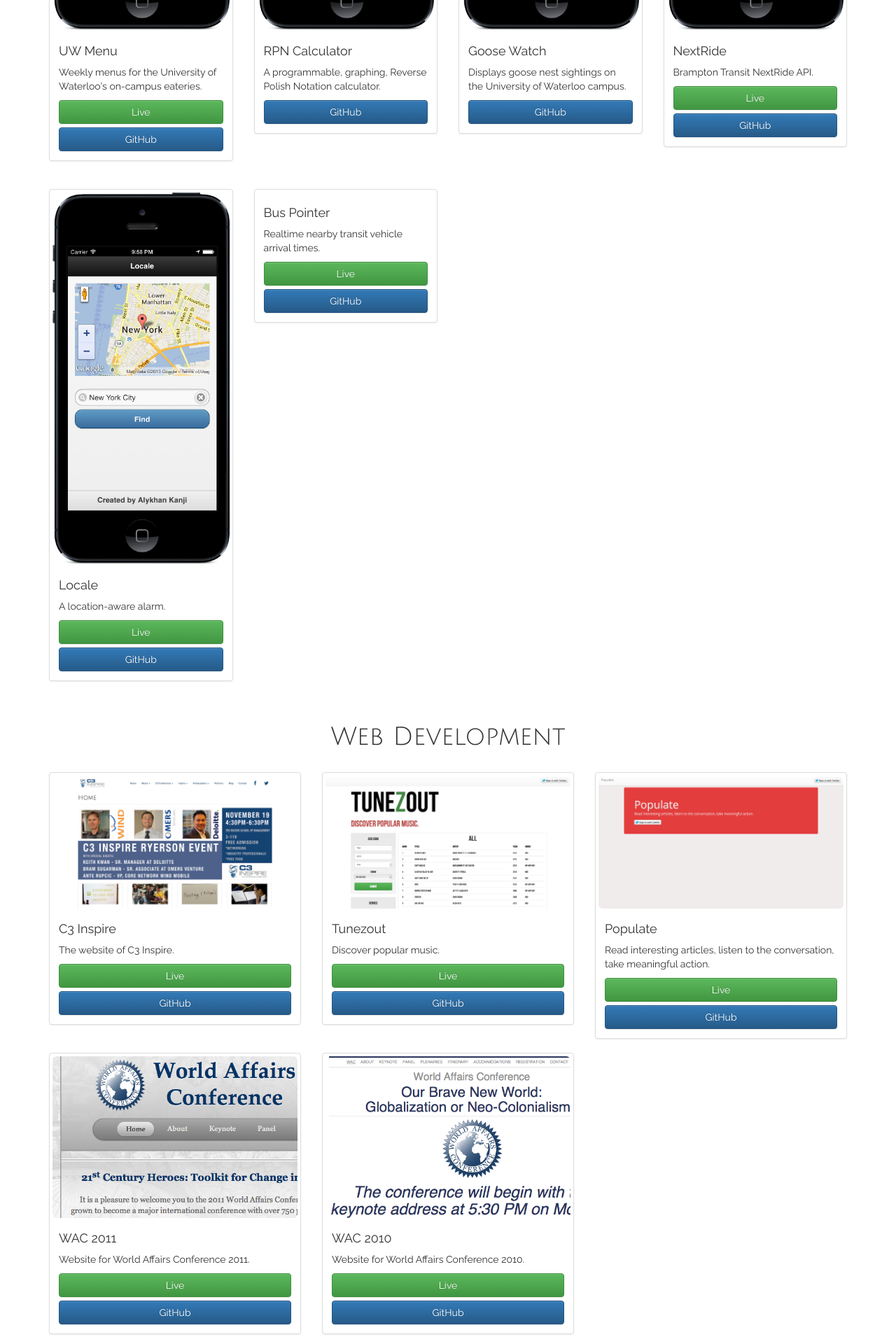
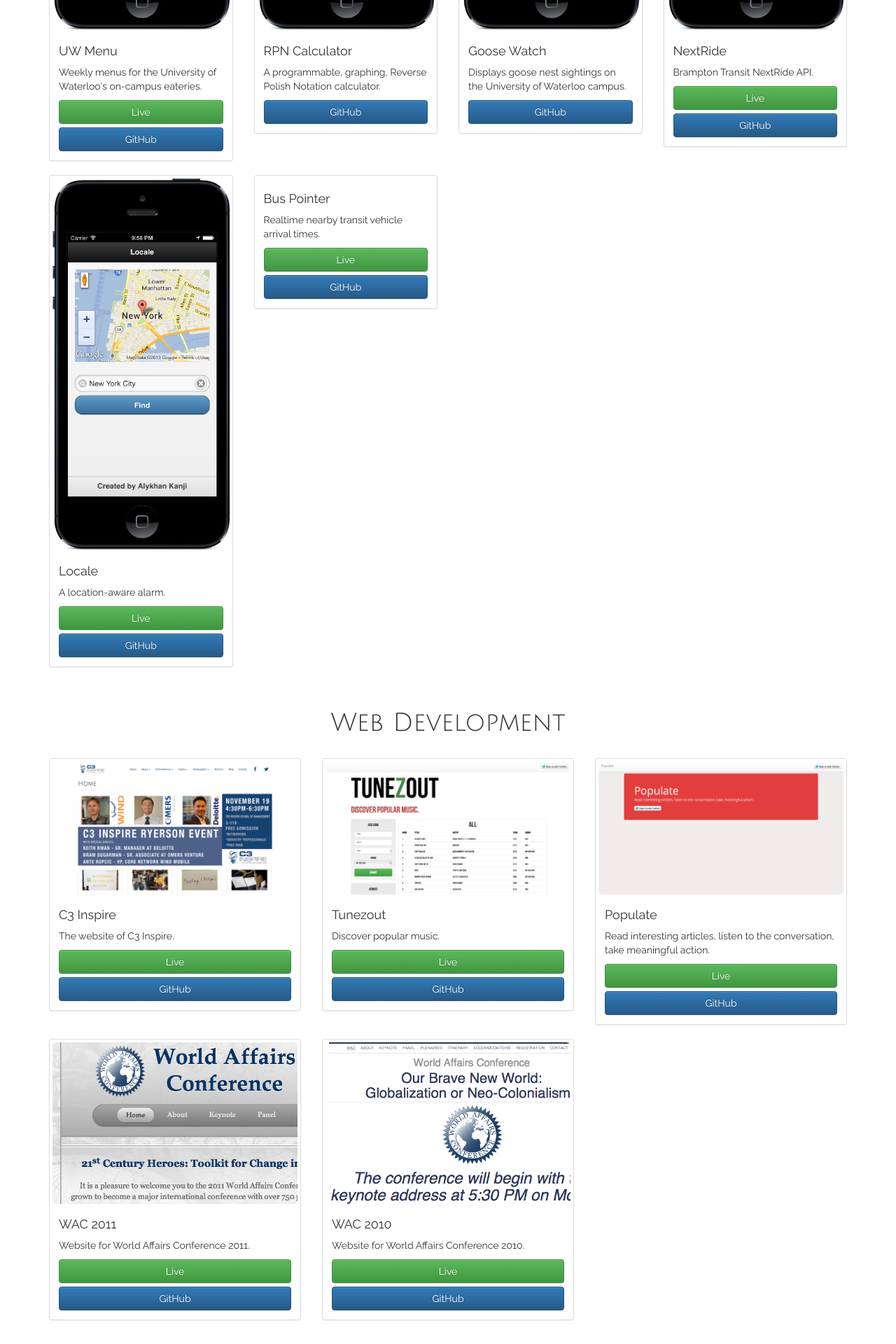
Before and after one commit to alykhank/alykhank.github.io, a Jekyll site: the page built from portfolio.html, in a window 1280 px wide. Shown: the part 653-2573 px from the top of the page at 70% size. Built offline with Jekyll 4.4.1, drawn with Linux system fonts in a browser that asks for light colours; nearby versions of some CDN libraries; Markdown is read by kramdown in place of the engine named in the settings; comment, search, counter and statistics services are not loaded.

Commit message:
Clean up portfolio page layout

```diff
--- a/portfolio.html
+++ b/portfolio.html
@@ -28,7 +28,6 @@
 		</div>
 	</div>
 	<div class="clearfix visible-xs"></div>
-	<br class="visible-xs">
 	<div class="col-xs-6 col-sm-3">
 		<div class="thumbnail">
 			<img src="img/goosewatch.png" alt="NextRide" class="img-rounded img-responsive">
@@ -50,9 +49,7 @@
 			</div>
 		</div>
 	</div>
-</div>
-<br>
-<div class="row">
+	<div class="clearfix"></div>
 	<div class="col-xs-6 col-sm-3">
 		<div class="thumbnail">
 			<img src="img/locale.png" alt="Locale" class="img-rounded img-responsive">
@@ -75,6 +72,7 @@
 			</div>
 		</div>
 	</div>
+	<div class="clearfix"></div>
 </div>
 <br>
 <h1 class="text-center section-title">Web Development</h1>
```
